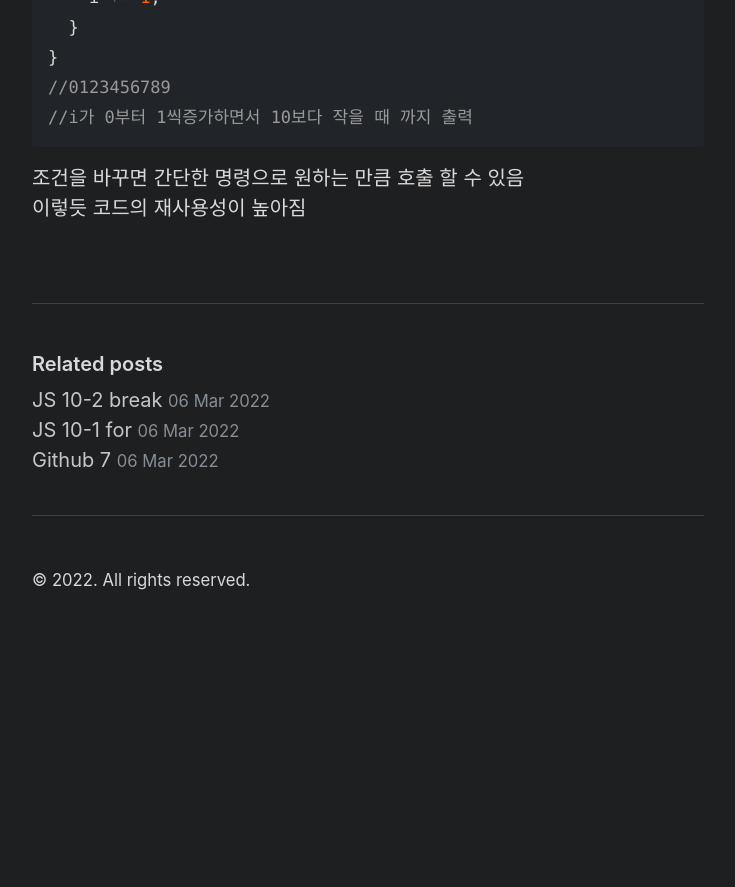
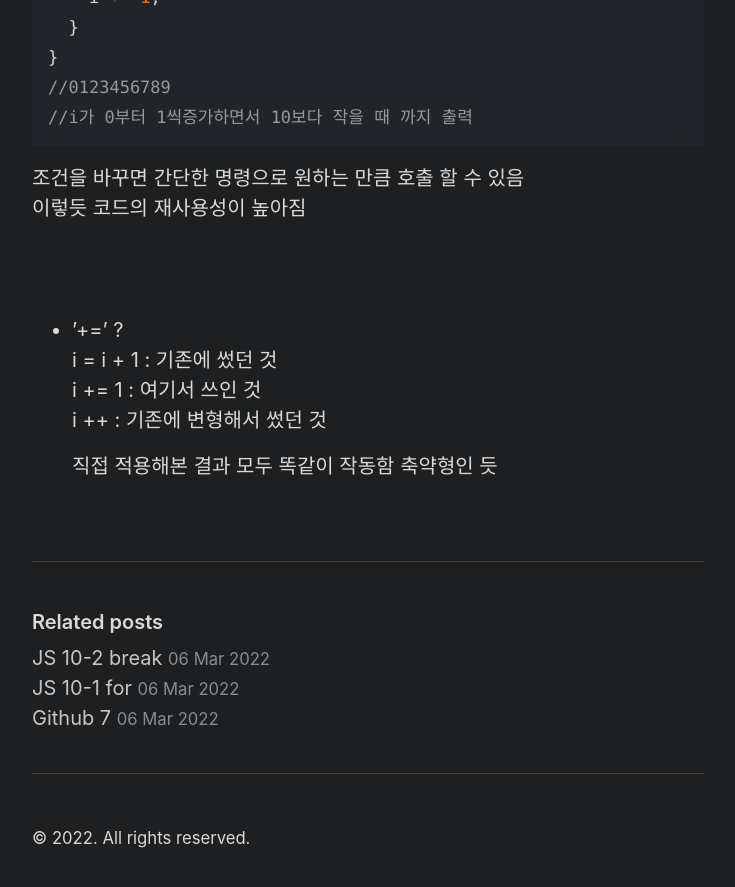
Before and after one commit to Dev-Dotoli/dev-dotoli.github.com, a Jekyll site: the page built from _posts/2022-03-06-JS-11-1-function.md, in a window 1280 px wide and 900 px high, scrolled down 1842 px. Shown: the top 887 px of the window, without its empty margins (272-1007 px from the left). Built offline with Jekyll 4.4.1, drawn with Linux system fonts in a browser that asks for light colours; before the commit the page ends 2484 px from its top, so only the background shows below that.

Commit message:
Docs: add contents +=, ++ 축약형

````diff
--- a/_posts/2022-03-06-JS-11-1-function.md
+++ b/_posts/2022-03-06-JS-11-1-function.md
@@ -71,4 +71,13 @@ function numbering() {
 ```
 
 조건을 바꾸면 간단한 명령으로 원하는 만큼 호출 할 수 있음<br>
-이렇듯 코드의 재사용성이 높아짐
+이렇듯 코드의 재사용성이 높아짐<br>
+
+<br><br>
+
+- '+=' ? <br>
+  i = i + 1 : 기존에 썼던 것<br>
+  i += 1 : 여기서 쓰인 것<br>
+  i ++ : 기존에 변형해서 썼던 것<br>
+
+  직접 적용해본 결과 모두 똑같이 작동함 축약형인 듯
````
